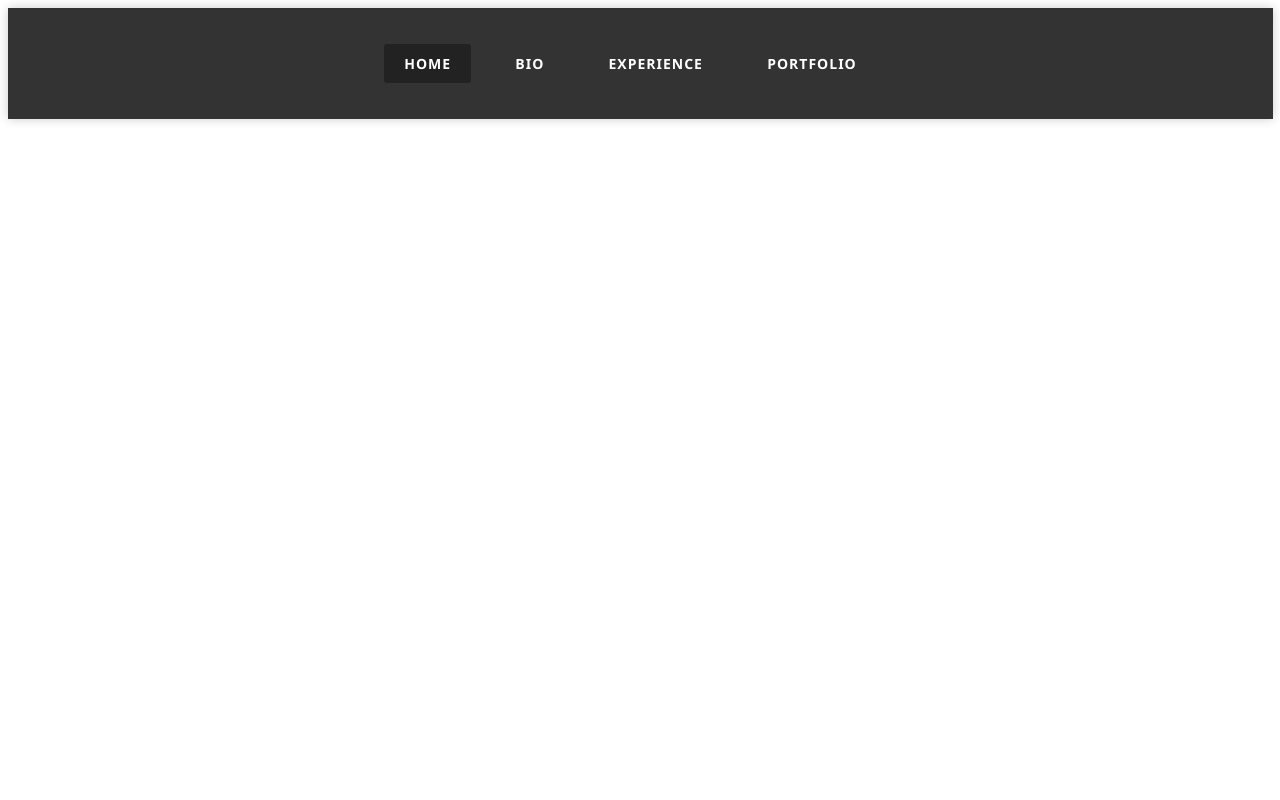
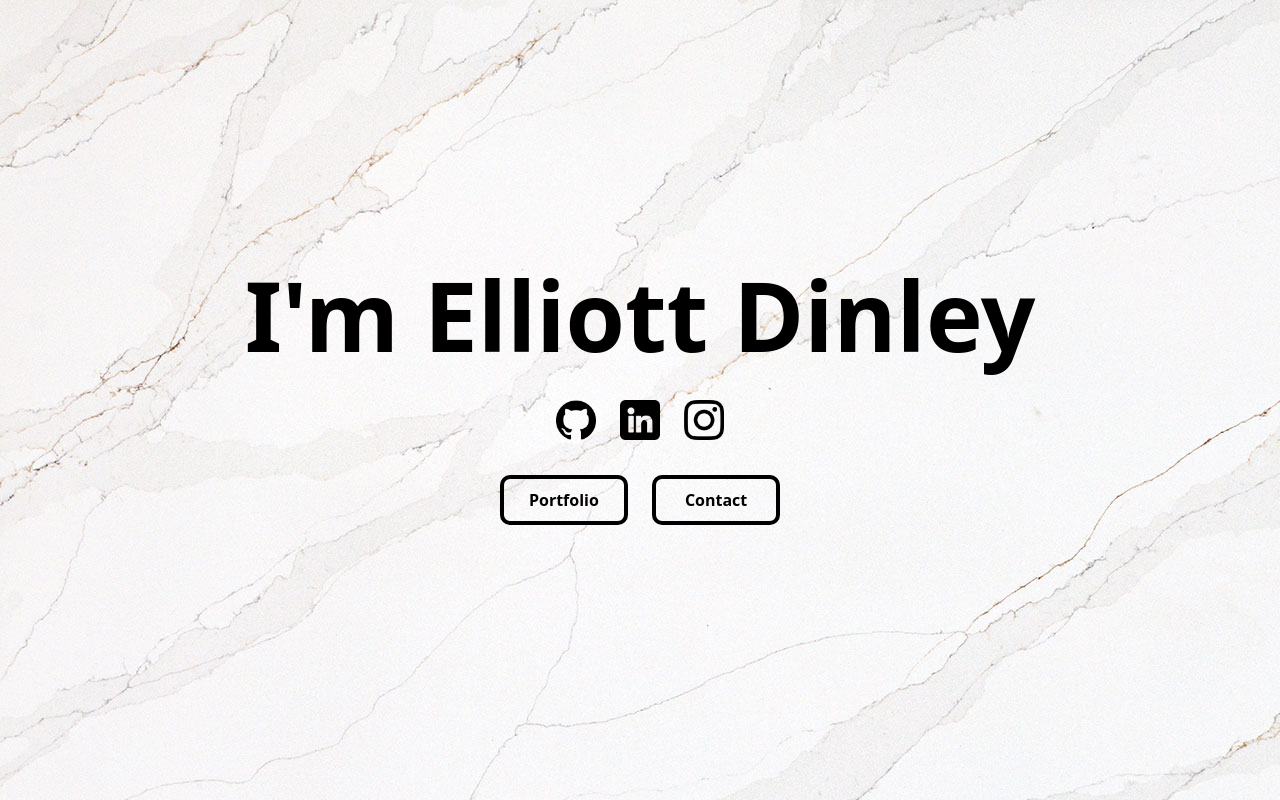
Before and after one commit to elliottdinley/Personal-Webpage-Project, a plain HTML site: page index.html in a window 1280 px wide. Drawn offline with Linux system fonts and the light colour scheme.

Commit message:
redesign

```diff
--- a/css/style-bio.css
+++ /dev/null
@@ -1,64 +0,0 @@
-* {
-    font-family: 'Segoe UI', Tahoma, Geneva, Verdana, sans-serif;
-}
-
-header {
-    background-color: #333;
-    color: #fff;
-    padding: 10px 0;
-    text-align: center;
-    box-shadow: 0 0 10px rgba(0, 0, 0, 0.2);
-    position: fixed;
-    width: calc(100% - 15px);
-}
-
-nav ul {
-    list-style-type: none;
-    padding: 0;
-}
-
-nav li {
-    display: inline;
-    margin-right: 20px;
-}
-
-nav a {
-    text-decoration: none;
-    color: #fff;
-    font-weight: bold;
-    transition: color 0.3s;
-}
-
-nav {
-    background-color: #333;
-    padding: 10px 0;
-}
-
-nav ul {
-    text-align: center;
-}
-
-nav a {
-    text-transform: uppercase;
-    font-size: 14px;
-    letter-spacing: 1px;
-    padding: 10px 20px;
-    border-radius: 3px;
-    transition: background-color 0.3s, transform 0.3s;
-    display: inline-block;
-}
-
-nav a:hover {
-    background-color: #f0a500;
-    color: #333;
-    transform: scale(1.1);
-}
-
-nav a.active {
-    background-color: #222;
-}
-
-nav a.active:hover {
-    background-color: #f0a500;
-    color: #333;
-}
--- a/css/style-experience.css
+++ /dev/null
@@ -1,64 +0,0 @@
-* {
-    font-family: 'Segoe UI', Tahoma, Geneva, Verdana, sans-serif;
-}
-
-header {
-    background-color: #333;
-    color: #fff;
-    padding: 10px 0;
-    text-align: center;
-    box-shadow: 0 0 10px rgba(0, 0, 0, 0.2);
-    position: fixed;
-    width: calc(100% - 15px);
-}
-
-nav ul {
-    list-style-type: none;
-    padding: 0;
-}
-
-nav li {
-    display: inline;
-    margin-right: 20px;
-}
-
-nav a {
-    text-decoration: none;
-    color: #fff;
-    font-weight: bold;
-    transition: color 0.3s;
-}
-
-nav {
-    background-color: #333;
-    padding: 10px 0;
-}
-
-nav ul {
-    text-align: center;
-}
-
-nav a {
-    text-transform: uppercase;
-    font-size: 14px;
-    letter-spacing: 1px;
-    padding: 10px 20px;
-    border-radius: 3px;
-    transition: background-color 0.3s, transform 0.3s;
-    display: inline-block;
-}
-
-nav a:hover {
-    background-color: #f0a500;
-    color: #333;
-    transform: scale(1.1);
-}
-
-nav a.active {
-    background-color: #222;
-}
-
-nav a.active:hover {
-    background-color: #f0a500;
-    color: #333;
-}
--- a/css/style-index.css
+++ b/css/style-index.css
@@ -1,64 +1,67 @@
-* {
-    font-family: 'Segoe UI', Tahoma, Geneva, Verdana, sans-serif;
+body {
+    font-family: system-ui, -apple-system, BlinkMacSystemFont, 'Segoe UI', Roboto, Oxygen, Ubuntu, Cantarell, 'Open Sans', 'Helvetica Neue', sans-serif;
+    background-image: url(../images/bg.jpeg);
+    background-attachment: fixed;
+    margin: 0;
+    padding: 0;
+    display: flex;
+    justify-content: center;
+    align-items: center;
+    height: 90vh;
 }
 
-header {
-    background-color: #333;
-    color: #fff;
-    padding: 10px 0;
-    text-align: center;
-    box-shadow: 0 0 10px rgba(0, 0, 0, 0.2);
-    position: fixed;
-    width: calc(100% - 15px);
-}
-
-nav ul {
-    list-style-type: none;
-    padding: 0;
-}
-
-nav li {
-    display: inline;
-    margin-right: 20px;
-}
-
-nav a {
-    text-decoration: none;
-    color: #fff;
-    font-weight: bold;
-    transition: color 0.3s;
-}
-
-nav {
-    background-color: #333;
-    padding: 10px 0;
-}
-
-nav ul {
+.title-container {
     text-align: center;
 }
 
-nav a {
-    text-transform: uppercase;
-    font-size: 14px;
-    letter-spacing: 1px;
-    padding: 10px 20px;
-    border-radius: 3px;
-    transition: background-color 0.3s, transform 0.3s;
-    display: inline-block;
+h1 {
+    font-size: 96px;
+    font-weight: bold;
+    margin-bottom: 20px;
 }
 
-nav a:hover {
-    background-color: #f0a500;
-    color: #333;
+.social-media-links {
+    margin-top: 10px;
+}
+
+.social-media-link {
+    display: inline-block;
+    margin: 0 10px;
+}
+
+.social-media-link img {
+    width: 40px;
+    height: 40px;
+    transition: 0.5s;
+}
+
+.social-media-link img:hover {
+    box-sizing: content-box;
+    transform: scale(1.1);
+    box-shadow: 0 0 35px orange;
+}
+
+.buttons {
+    margin-top: 20px;
+}
+
+.button {
+    display: inline-block;
+    margin: 10px;
+    padding: 10px 0;
+    width: 120px;
+    text-align: center;
+    background-color: transparent;
+    color: black;
+    font-weight: bold;
+    border: 4px solid black;
+    border-radius: 10px;
+    text-decoration: none;
+    transition: 0.5s;
+}
+
+.button:hover {
+    border: 4px solid #ff6600;
+    color: #ff6600;
     transform: scale(1.1);
 }
-
-nav a.active {
-    background-color: #222;
-}
-
-nav a.active:hover {
-    background-color: #f0a500;
-    color: #333;
-}
--- a/index.html
+++ b/index.html
@@ -3,22 +3,21 @@
 <head>
     <meta charset="UTF-8">
     <meta name="viewport" content="width=device-width, initial-scale=1.0">
-    <link rel="stylesheet" href="css/style-index.css">
-    <title>Elliott Dinley - Home Page</title>
+    <link rel="stylesheet" href="css/style-index.css" type="text/css" />
+    <title>Elliott Dinley</title>
 </head>
 <body>
-    <header>
-        <nav>
-            <ul>
-                <li><a href="index.html" class="active">Home</a></li>
-                <li><a href="bio.html">Bio</a></li>
-                <li><a href="experience.html">Experience</a></li>
-                <li><a href="portfolio.html">Portfolio</a></li>
-            </ul>
-        </nav>
-    </header>
-    <section id="home">
-        <!-- fill here... pause -->
-    </section>
+    <div class="title-container">
+        <h1>I'm Elliott Dinley</h1>
+        <div class="social-media-links">
+            <a class="social-media-link" href="#"><img src="images/github.png" alt="Github"></a>
+            <a class="social-media-link" href="#"><img src="images/linkedin.png" alt="LinkedIn"></a>
+            <a class="social-media-link" href="#"><img src="images/instagram.png" alt="Instagram"></a>
+        </div>
+        <div class="buttons">
+            <a class="button" href="#">Portfolio</a>
+            <a class="button" href="#">Contact</a>
+        </div>
+    </div>
 </body>
 </html>
```
Also changed, not shown: bio.html (deleted, +0 -24 lines), experience.html (deleted, +0 -24 lines), js/main.js (+14 -0 lines), images/bg.jpeg (added), images/github.png (added), images/instagram.png (added), images/linkedin.png (added).
